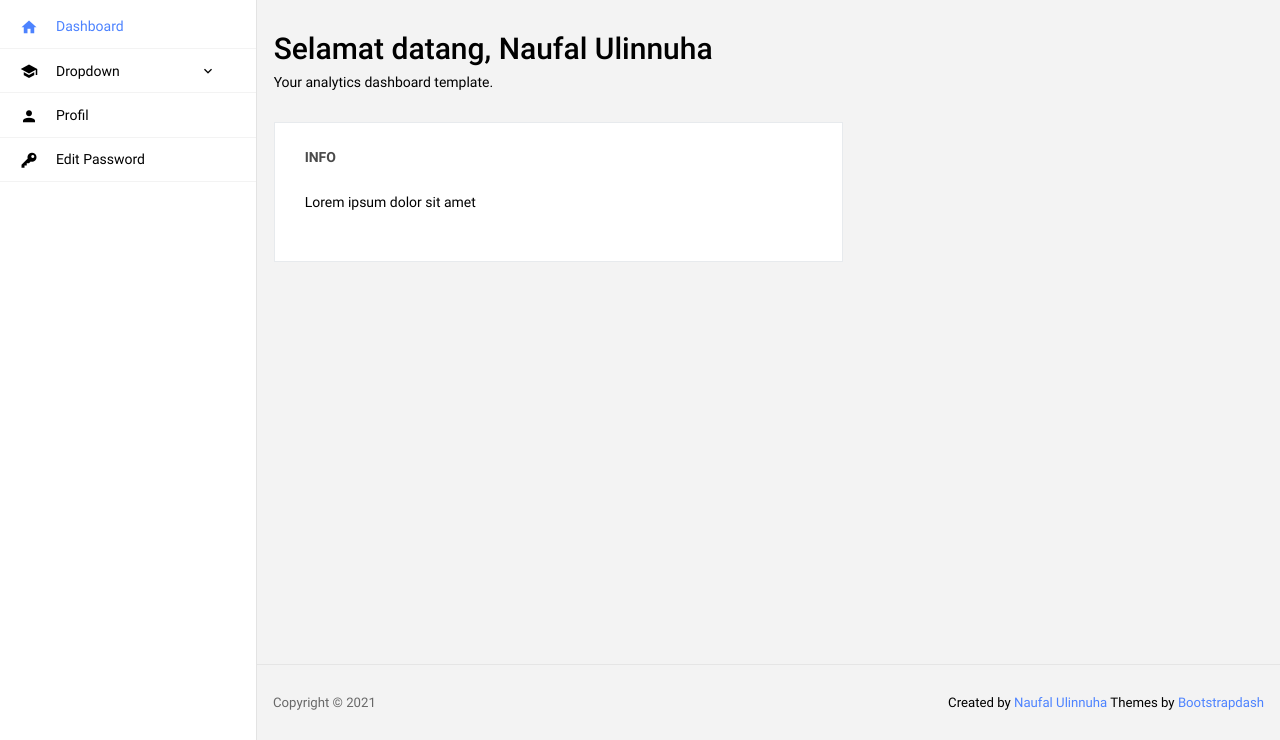
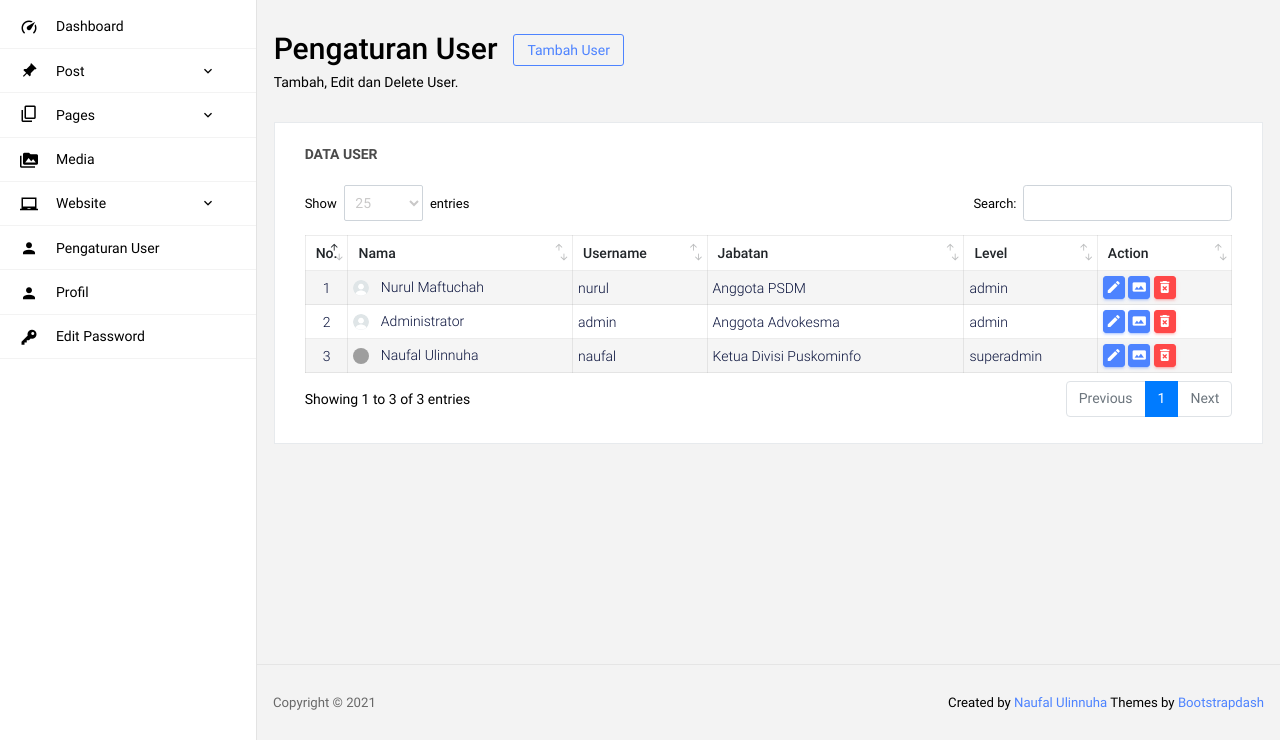
Before and after one commit to naufalix/himmasi, a PHP site: page /admin/index.php?page=user in a window 1280 px wide. Shown: the part 60-800 px from the top of the page. Run offline with PHP 8.4, Linux system fonts and the light colour scheme; a user stored in the database is signed in; data comes from the database, SQL or seed files in the repository; both versions use the stored data as it was after the commit; grey boxes are pictures that could not be loaded.

Commit message:
[UPDATE]
Update pengaturan user, dll.

```diff
--- a/admin/includes/head.php
+++ b/admin/includes/head.php
@@ -13,11 +13,9 @@
     p {margin: 0px}
     .table thead tr th {padding: 10px !important; font-size: 14px; }
     .table tbody tr td {padding: 5px !important}
-    .table tbody tr td img {border-radius: 0px !important}
     .btn-table {padding: 2px !important; height: fit-content;}
     .btn-table i {font-size: 16px;}
     .of-cover {object-fit: cover;}
-    button span{vertical-align: text-top;}
     .dataTables_wrapper .dataTable .btn {padding: 3px 5px 5px 3px;}
     #jalur tbody tr td {border: 1px solid #ececec; padding: 5px;}
     .form-control {border: 1px solid #ced4da; height: 36px !important;}
@@ -33,10 +31,3 @@
     .dataTables_wrapper .dataTable thead .sorting:after, .dataTables_wrapper .dataTable thead .sorting_asc:after, .dataTables_wrapper .dataTable thead .sorting_desc:after, .dataTables_wrapper .dataTable thead .sorting_asc_disabled:after, .dataTables_wrapper .dataTable thead .sorting_desc_disabled:after {
     right: 3px;bottom: 0px;}
   </style>
-  <!-- <input type="text" list="cars" />
-<datalist id="cars">
-  <option>Volvo</option>
-  <option>Saab</option>
-  <option>Mercedes</option>
-  <option>Audi</option>
-</datalist> -->
--- a/admin/includes/sidebar.php
+++ b/admin/includes/sidebar.php
@@ -1,32 +1,75 @@
-<nav class="sidebar sidebar-offcanvas" id="sidebar">
+      <style type="text/css">
+        .nav-item.active .nav-link i{color: #000 !important;}
+        .nav-item.active .nav-link span{color: #000 !important;}
+      </style>
+      <nav class="sidebar sidebar-offcanvas" id="sidebar">
         <ul class="nav">
           <li class="nav-item">
             <a class="nav-link" href="index.php">
-              <i class="mdi mdi-home menu-icon"></i>
+              <i class="mdi mdi-speedometer menu-icon"></i>
               <span class="menu-title">Dashboard</span>
             </a>
           </li>
           <li class="nav-item">
-            <a class="nav-link" data-toggle="collapse" href="#ui-basic" aria-expanded="false" aria-controls="ui-basic">
-              <i class="mdi mdi-school menu-icon"></i>
-              <span class="menu-title">Dropdown</span>
+            <a class="nav-link" data-toggle="collapse" href="#post" aria-expanded="false" aria-controls="ui-basic">
+              <i class="mdi mdi-pin menu-icon" style="transform: rotate(45deg);"></i>
+              <span class="menu-title">Post</span>
               <i class="menu-arrow"></i>
             </a>
-            <div class="collapse" id="ui-basic">
+            <div class="collapse" id="post">
               <ul class="nav flex-column sub-menu">
-                <li class="nav-item"> <a class="nav-link" href="#">Menu1</a></li>
-                <li class="nav-item"> <a class="nav-link" href="#">Menu2</a></li>
+                <li class="nav-item"> <a class="nav-link" href="#">Add New</a></li>
+                <li class="nav-item"> <a class="nav-link" href="#">All Post</a></li>
               </ul>
             </div>
           </li>
           <li class="nav-item">
-            <a class="nav-link" href="profil.php">
+            <a class="nav-link" data-toggle="collapse" href="#pages" aria-expanded="false" aria-controls="ui-basic">
+              <i class="mdi mdi-content-copy menu-icon flip-v"></i>
+              <span class="menu-title">Pages</span>
+              <i class="menu-arrow"></i>
+            </a>
+            <div class="collapse" id="pages">
+              <ul class="nav flex-column sub-menu">
+                <li class="nav-item"> <a class="nav-link" href="#">Add New</a></li>
+                <li class="nav-item"> <a class="nav-link" href="#">All Pages</a></li>
+              </ul>
+            </div>
+          </li>
+          <li class="nav-item">
+            <a class="nav-link" href="#">
+              <i class="mdi mdi-folder-multiple-image menu-icon"></i>
+              <span class="menu-title">Media</span>
+            </a>
+          </li>
+          <li class="nav-item">
+            <a class="nav-link" data-toggle="collapse" href="#website" aria-expanded="false" aria-controls="ui-basic">
+              <i class="mdi mdi-laptop-chromebook menu-icon"></i>
+              <span class="menu-title">Website</span>
+              <i class="menu-arrow"></i>
+            </a>
+            <div class="collapse" id="website">
+              <ul class="nav flex-column sub-menu">
+                <li class="nav-item"> <a class="nav-link" href="#">Navbar</a></li>
+                <li class="nav-item"> <a class="nav-link" href="#">Visi & Misi</a></li>
+                <li class="nav-item"> <a class="nav-link" href="#">Footer</a></li>
+              </ul>
+            </div>
+          </li>
+          <li class="nav-item">
+            <a class="nav-link" href="index.php?page=user">
+              <i class="mdi mdi-account menu-icon"></i>
+              <span class="menu-title">Pengaturan User</span>
+            </a>
+          </li>
+          <li class="nav-item">
+            <a class="nav-link" href="index.php?page=profil">
               <i class="mdi mdi-account menu-icon"></i>
               <span class="menu-title">Profil</span>
             </a>
           </li>
           <li class="nav-item">
-            <a class="nav-link" href="editpassword.php">
+            <a class="nav-link" href="index.php?page=editpassword">
               <i class="mdi mdi-key-variant menu-icon flip-h"></i>
               <span class="menu-title">Edit Password</span>
             </a>
--- a/admin/index.php
+++ b/admin/index.php
@@ -21,29 +21,20 @@
       <div class="main-panel">
         <div class="content-wrapper">
 
-          <div class="row">
-            <div class="col-md-12 grid-margin">
-              <div class="d-flex justify-content-between flex-wrap">
-                <div class="d-flex align-items-end flex-wrap">
-                  <div class="mr-md-3 mr-xl-5">
-                    <h2>Selamat datang, <?= $nama ?></h2>
-                    <p class="mb-md-0">Your analytics dashboard template.</p>
-                  </div>
-                </div>
-              </div>
-            </div>
-          </div>
-
-          <div class="row">
-            <div class="col-md-7 grid-margin stretch-card">
-              <div class="card">
-                <div class="card-body">
-                  <p class="card-title">INFO</p>
-                  <p class="mb-4">Lorem ipsum dolor sit amet</p>
-                </div>
-              </div>
-            </div>
-          </div>
+          <?php
+            if (isset($_GET["page"])) {
+              $page = $_GET["page"];
+              //pemanggilan ke halaman-halaman menu admin
+              $admin_page = array(
+                "dashboard","editpassword","logout","pages","pagesnew","post","postnew","profil","user"
+              );
+              if  (in_array($page, $admin_page)) {
+                $pagee = str_replace("-", "", $page);
+                include("page/$pagee.php");
+              }
+            }
+            else{ include("page/dashboard.php"); }
+          ?>
 
         </div>
         <!-- content-wrapper ends -->
--- /dev/null
+++ b/admin/page/logout.php
@@ -0,0 +1,4 @@
+<?php
+session_unset();
+header("Location:../login");
+?>
--- /dev/null
+++ b/admin/page/user.php
@@ -0,0 +1,256 @@
+<?php
+  if (isset($_POST["submit-tambah"])) {
+    if (!empty($_POST["nama"])&&!empty($_POST["username"])&&!empty($_POST["password"])&&!empty($_POST["jabatan"])&&!empty($_POST["level"])) {
+      $nama       = $_POST["nama"];
+      $username   = $_POST["username"];
+      $password   = MD5($_POST["password"]);
+      $jabatan    = $_POST["jabatan"];
+      $level      = $_POST["level"];
+      if (mysqli_num_rows(mysqli_query($koneksi, "SELECT * FROM `user` WHERE `username`='$username'"))=="0") {
+        $sql_t = "INSERT INTO `user` (`nama`, `username`, `password`, `level`, `jabatan`)
+                  VALUES ('$nama', '$username', '$password', '$level', '$jabatan')";
+        mysqli_query($koneksi,$sql_t);
+        $berhasil = "Akun berhasil ditambahkan";
+      } else {$gagal = "Username telah terpakai";}
+    }else {$gagal = "Semua data wajib diisi!";}
+  }
+?>
+          <section class="row">
+            <div class="col-md-12 grid-margin">
+              <div class="d-flex justify-content-between flex-wrap">
+                <div class="d-flex align-items-end flex-wrap">
+                  <div class="mr-md-3 mr-xl-5">
+                    <div class="row m-0">
+                      <h2>Pengaturan User</h2>
+                      <button type="button" class="btn btn-outline-primary btn-sm mx-3" data-toggle="modal" data-target="#tambahUser" style="height: fit-content;">
+                        Tambah User
+                      </button>
+                    </div>
+                    <p class="mb-md-0">Tambah, Edit dan Delete User.</p>
+                  </div>
+                </div>
+              </div>
+            </div>
+          </section>
+
+          <section class="card">
+            <div class="card-body">
+              <h4 class="card-title">Data User</h4>
+              <?php
+                if (isset($berhasil)) {?>
+                  <div class="alert alert-success col-12" role="alert">
+                    <p><?= $berhasil ?></p>
+                  </div>
+                <?php } else if (isset($gagal)) {?>
+                  <div class="alert alert-danger col-12" role="alert">
+                    <p><?= $gagal ?></p>
+                  </div>
+                <?php }
+              ?>
+              <div class="row">
+                <div class="col-12">
+                  <div class="table-responsive">
+                    <table id="data-alumni" class="table">
+                      <thead>
+                        <tr>
+                          <th>No.</th>
+                          <th>Nama</th>
+                          <th>Username</th>
+                          <th>Jabatan</th>
+                          <th>Level</th>
+                          <th>Action</th>
+                        </tr>
+                      </thead>
+                      <tbody>
+                        <?php
+                          //query sql
+                          $no = 1;
+                          $sql = "SELECT * FROM `user` ORDER BY `id_user` DESC";
+                          $query = mysqli_query($koneksi,$sql);
+                          while($data = mysqli_fetch_array($query)){
+                             $id_user   = $data["id_user"];
+                             $nama      = $data["nama"];
+                             $username  = $data["username"];
+                             $foto      = $data["foto"];
+                             $jabatan   = $data["jabatan"];
+                             $level     = $data["level"];
+                             if (empty($foto)) {$foto="default.png";}
+                        ?>
+                        <tr>
+                          <td class="td-nomer"><?= $no ?></td>
+                          <td>
+                            <img src="assets/img/profil/<?= $foto ?>" class="rounded-circle of-cover mr-2" style="height:16px;width:16px">
+                            <span><?= $nama ?></span>
+                          </td>
+                          <td><?= $username ?></td>
+                          <td><?= $jabatan ?></td>
+                          <td><?= $level ?></td><td>
+                            <button type="button" class="btn btn-primary btn-sm btn-table" title="Edit" data-toggle="modal" data-target="#editUser" onclick='editUser(<?php echo  '"'.$id_user.'"' ?>)'><i class="mdi mdi-pencil"></i></button>
+                            <p id="<?= $id_user ?>" class="d-none"><?php echo $nama.','.$username.','.$jabatan.','.$level ?></p>
+                            <button type="button" class="btn btn-primary btn-sm btn-table" title="Edit Logo" data-toggle="modal" data-target="#editFoto" onclick='editFoto(<?php echo  '"'.$id_user.'"' ?>)'><i class="mdi mdi-image-area"></i></button>
+                            <button type="button" class="btn btn-danger btn-sm btn-table" title="Hapus"><i class="mdi mdi-delete-forever"></i></button>
+                          </td>
+                        </tr>
+                        <?php $no++; } ?>
+                      </tbody>
+                    </table>
+                  </div>
+                </div>
+              </div>
+            </div>
+          </section>
+
+          <div class="modal fade" id="tambahUser" tabindex="-1" role="dialog" aria-labelledby="exampleModalLabel" style="display: none;" aria-hidden="true">
+            <div class="modal-dialog modal-md" role="document">
+              <div class="modal-content">
+                <div class="modal-header">
+                  <h5 class="modal-title" id="exampleModalLabel"><i class="mdi mdi-account-plus"></i> Tambah User</h5>
+                  <button type="button" class="close" data-dismiss="modal" aria-label="Close">
+                    <span aria-hidden="true">×</span>
+                  </button>
+                </div>
+                <div class="modal-body">
+                  <form class="forms-sample" method="post">
+                    <div class="form-group">
+                      <label for="nama">Nama</label>
+                      <input type="text" class="form-control form-control-sm" id="nama" name="nama" placeholder="Nama..." required>
+                    </div>
+                    <div class="form-group">
+                      <div class="row m-0">
+                        <div class="col-6 p-0 pr-2">
+                          <label for="username">Username</label>
+                          <input type="text" class="form-control form-control-sm" id="username" name="username" placeholder="Username..." required>
+                        </div>
+                        <div class="col-6 p-0 pr-2">
+                          <label for="password">Password</label>
+                          <input type="password" class="form-control form-control-sm" id="password" name="password" placeholder="Password..." minlength="6" required>
+                        </div>
+                      </div>
+                    </div>
+                    <div class="form-group">
+                      <div class="row m-0">
+                        <div class="col-8 p-0 pr-2">
+                          <label for="jabatan">Jabatan</label>
+                          <input type="text" class="form-control form-control-sm" id="jabatan" name="jabatan" placeholder="Ketua Divisi..." required>
+                        </div>
+                        <div class="col-4 p-0 pr-2">
+                          <label for="level">Level</label>
+                          <select class="form-control form-control-sm" id="level" name="level">
+                            <option value="admin">Admin</option>
+                            <option value="superadmin">Superadmin</option>
+                          </select>
+                        </div>
+                      </div>
+                    </div>
+                    <div class="modal-footer">
+                      <button type="submit" name="submit-tambah" class="btn btn-success"><i class="mdi mdi-check"></i><span> Submit</span></button>
+                      <button type="button" class="btn btn-light" data-dismiss="modal">Cancel</button>
+                    </div>
+                  </form>
+                </div>
+              </div>
+            </div>
+          </div>
+
+          <div class="modal fade" id="editUser" tabindex="-1" role="dialog" aria-labelledby="exampleModalLabel" style="display: none;" aria-hidden="true">
+            <div class="modal-dialog modal-md" role="document">
+              <div class="modal-content">
+                <div class="modal-header">
+                  <h5 class="modal-title" id="exampleModalLabel"><i class="mdi mdi-pencil"></i> Edit User</h5>
+                  <button type="button" class="close" data-dismiss="modal" aria-label="Close">
+                    <span aria-hidden="true">×</span>
+                  </button>
+                </div>
+                <div class="modal-body">
+                  <form class="forms-sample" method="post">
+                    <div class="form-group">
+                      <label for="nama">Nama</label>
+                      <input type="text" class="form-control form-control-sm" id="eNama" name="nama" placeholder="Nama..." required>
+                    </div>
+                    <div class="form-group">
+                      <div class="row m-0">
+                        <div class="col-6 p-0 pr-2">
+                          <label for="username">Username</label>
+                          <input type="text" class="form-control form-control-sm" id="eUsername" name="username" placeholder="Username..." required>
+                        </div>
+                        <div class="col-6 p-0 pr-2">
+                          <label for="password">Password</label>
+                          <input type="password" class="form-control form-control-sm" id="password" name="password" placeholder="Password...">
+                          <p>Kosongkan jika tidak ingin mengganti password</p>
+                        </div>
+                      </div>
+                    </div>
+                    <div class="form-group">
+                      <div class="row m-0">
+                        <div class="col-8 p-0 pr-2">
+                          <label for="jabatan">Jabatan</label>
+                          <input type="text" class="form-control form-control-sm" id="eJabatan" name="jabatan" placeholder="Ketua Divisi..." required>
+                        </div>
+                        <div class="col-4 p-0 pr-2">
+                          <label for="level">Level</label>
+                          <select class="form-control form-control-sm" id="level" name="level">
+                            <option class="eLevel" value="admin">Admin</option>
+                            <option class="eLevel" value="superadmin">Superadmin</option>
+                          </select>
+                        </div>
+                      </div>
+                    </div>
+                    <div class="modal-footer">
+                      <button type="submit" name="submit-edit" class="btn btn-success"><i class="mdi mdi-content-save"></i><span> Simpan</span></button>
+                      <button type="button" class="btn btn-light" data-dismiss="modal">Cancel</button>
+                    </div>
+                  </form>
+                </div>
+              </div>
+            </div>
+          </div>
+
+          <div class="modal fade" id="editFoto" tabindex="-1" role="dialog" aria-labelledby="exampleModalLabel" style="display: none;" aria-hidden="true">
+            <div class="modal-dialog modal-md" role="document">
+              <div class="modal-content">
+                <div class="modal-header">
+                  <h5 class="modal-title" id="eNamaLogo"><i class="mdi mdi-image-area"></i> Edit Logo</h5>
+                  <button type="button" class="close" data-dismiss="modal" aria-label="Close">
+                    <span aria-hidden="true">×</span>
+                  </button>
+                </div>
+                <div class="modal-body">
+                  <form class="forms-sample" method="post" enctype="multipart/form-data">
+                    <input type="hidden" class="d-none" id="eIdLogo" name="id_univ" required>
+                    <div class="form-group">
+                      <label>Logo</label>
+                      <input type="file" name="logo" class="file-upload-default" id="customFile">
+                      <div class="input-group col-xs-12">
+                        <input type="text" class="form-control file-upload-info" disabled placeholder="Upload Image">
+                        <span class="input-group-append">
+                          <button class="file-upload-browse btn btn-primary btn-sm" type="button">Upload</button>
+                        </span>
+                      </div>
+                      <ul class="my-2">
+                        <li class="text-danger">Logo harus berformat JPG atau PNG.</p></li>
+                        <li class="text-danger">Logo tidak boleh lebih dari 500 KB.</li>
+                      </ul>
+                    </div>
+                    <div class="modal-footer">
+                      <button type="submit" name="submit-logo" class="btn btn-success"><i class="mdi mdi-content-save"></i><span> Simpan</span></button>
+                      <button type="button" class="btn btn-light" data-dismiss="modal">Cancel</button>
+                    </div>
+                  </form>
+                </div>
+              </div>
+            </div>
+          </div>
+
+          <script type="text/javascript">
+            function editUser(iduser){
+              var dataUser = (document.getElementById(iduser).textContent).split(",");
+              document.getElementById("eNama").value = dataUser[0];
+              document.getElementById("eUsername").value = dataUser[1];
+              document.getElementById("eJabatan").value = dataUser[2];
+              for (var i = 0; i < document.getElementsByClassName("eLevel").length ; i++) {
+                if (document.getElementsByClassName("eLevel")[i].value==dataUser[3]) {
+                  document.getElementsByClassName("eLevel")[i].selected = "true";
+                }
+              }
+            }
+          </script>
```
Also changed, not shown: admin/blank.php (+9 -4 lines), admin/page/dashboard.php (added, +26 -0 lines), admin/page/editpassword.php (added, +72 -0 lines), admin/page/profil.php (added, +125 -0 lines), himmasi.sql (added, +103 -0 lines), admin/page/pages.php (added), admin/page/pagesnew.php (added), admin/page/post.php (added), admin/page/postnew.php (added).
